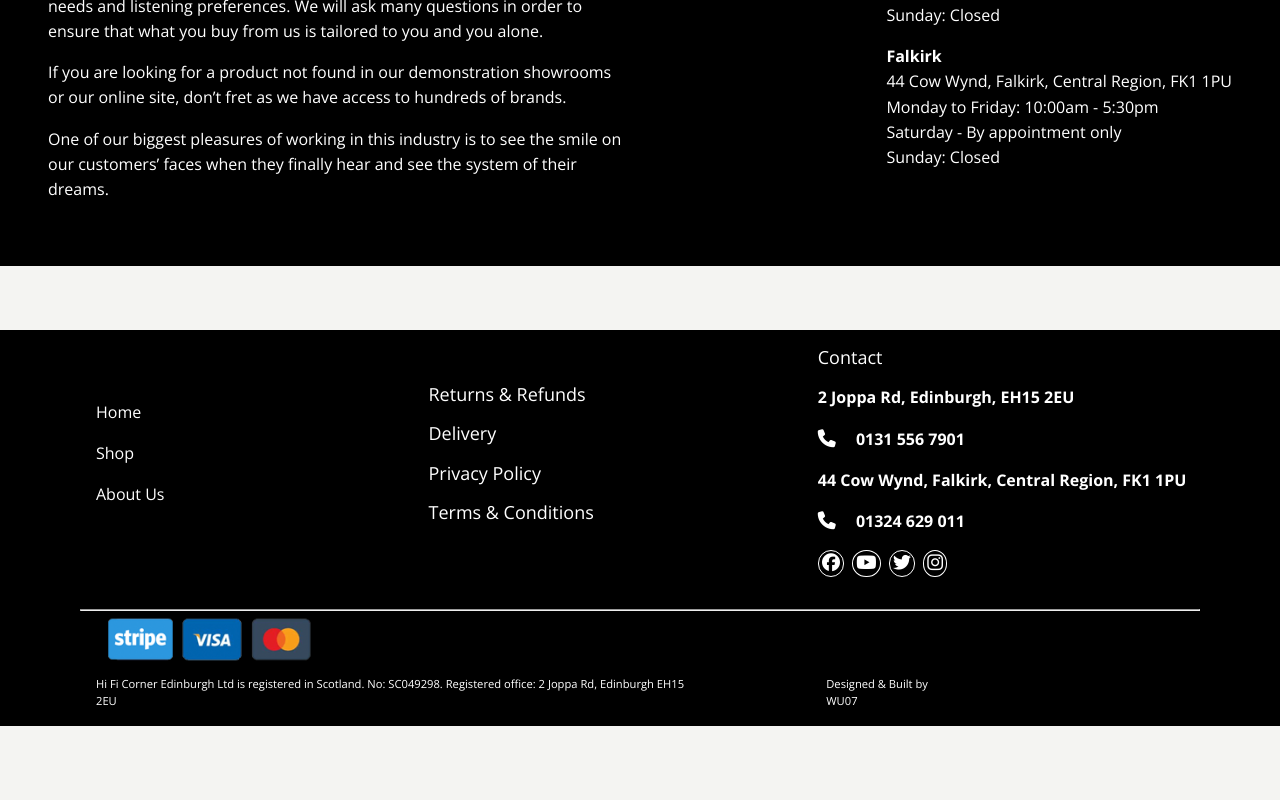
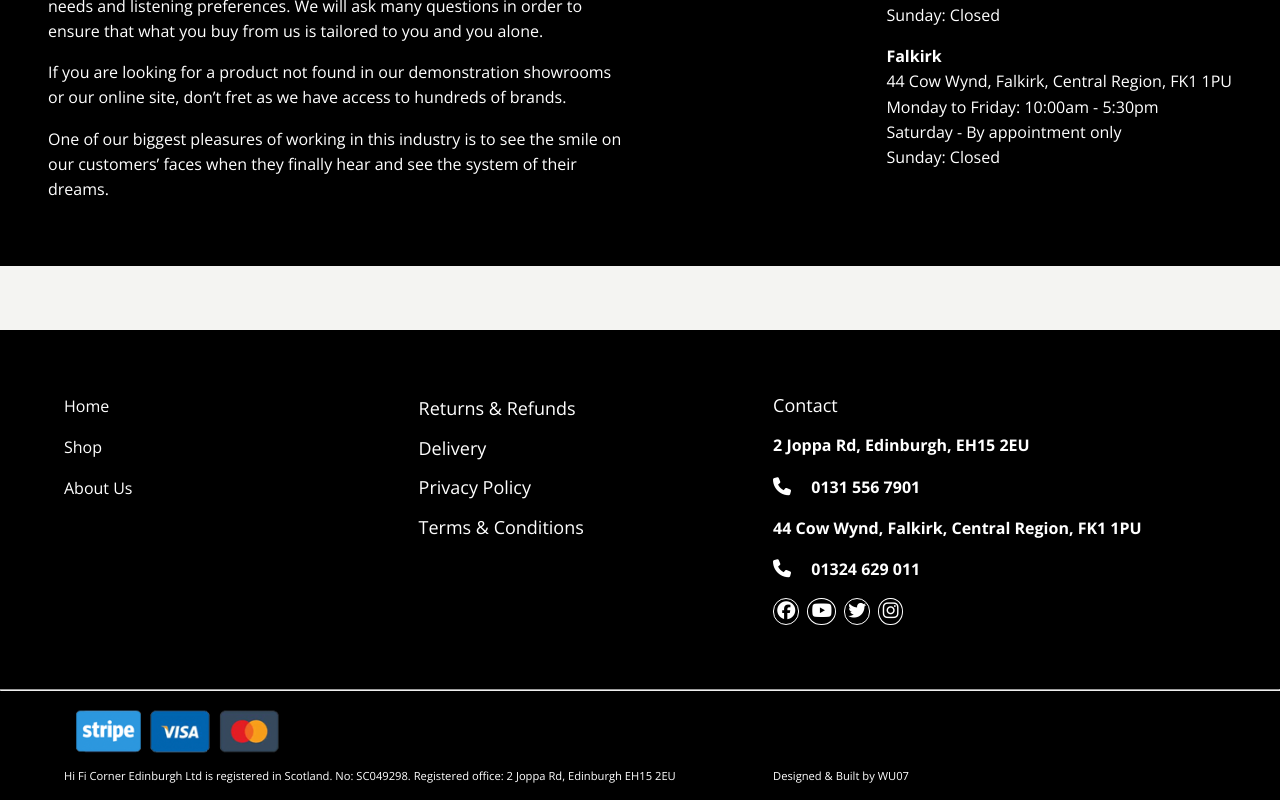
Before and after one commit to rts-cmk-wu08/the-big-bad-wolf, a React (Create React App) app: page / in a window 1280 px wide. Shown: the part 1056-1856 px from the top of the page. Before the commit the page ends 1782 px from the top, so only its background shows below. Built offline with nearby package versions, Linux system fonts and the light colour scheme; no server answers.

Commit message:
footer css fix (hurtig)

```diff
--- a/src/templates/Footer.js
+++ b/src/templates/Footer.js
@@ -14,15 +14,15 @@ const Footer = () => {
     <div className="container">
 
 
-   <div className="footer-txt">
+   <div className="footer-txt grid">
 
-    <nav className="footer-nav">
+    <ul className="footer-nav">
 
     <Link to={"/"}>Home</Link>
                 <Link to={"/shop"}>Shop</Link>
                 <Link to={"/about"}>About Us</Link>
 
-            </nav>
+            </ul>
 
 
 
@@ -51,11 +51,11 @@ const Footer = () => {
 
     </div>
     </div>
-    <hr/>
+    <hr className="alignfull"/>
     <img src={Image} alt="visa cards" />
 
 
-    <div className="footer-bottom">
+    <div className="footer-bottom grid">
 
 <p>Hi Fi Corner Edinburgh Ltd is registered in Scotland. No: SC049298. Registered office: 2 Joppa Rd, Edinburgh EH15 2EU</p>
 <p>Designed & Built by WU07</p>
--- a/src/templates/footer.scss
+++ b/src/templates/footer.scss
@@ -1,19 +1,21 @@
 footer {
-    padding: 11rem auto;
     background-color: black;
+    padding-top: 3rem;
+
 }
 
 .footer-txt {
-    padding-left: 3rem;
-    display: flex;
-    gap: 14rem;
-    align-items: center;
+
+    margin-bottom: 4rem;
     p,
     li,
     i,
     h3 {
         color: white;
         font-size: 18px;
+    }
+    ul {
+        padding-left: 0;
     }
     li {
         list-style: none;
@@ -24,6 +26,7 @@ footer {
     display: flex;
     flex-direction: column;
     gap: 1rem;
+    max-width: fit-content;
     a {
         text-decoration: none;
         color: white;
@@ -67,15 +70,31 @@ hr {
 }
 
 .footer-bottom {
-    display: flex;
-    gap: 8rem;
-    padding: 0rem 17rem 0rem 3rem;
+
     p {
         font-size: 0.7rem;
         color: white;
     }
+
+    p:first-child {
+        grid-column: 1 / span 2;
+    }
 }
 
 footer img {
-    padding: 0rem 15rem 0rem 3rem;
+    margin-top: .75rem;
+    margin-left: 1rem;
 }
+
+
+.footer-txt,
+.footer-bottom {
+    padding-left: 1rem;
+    padding-right: 1rem;
+    grid-template-columns: [first] 28% [line2] 28% [line3] auto [last];
+
+
+    &:nth-child(1) {
+        grid-column: 1 / span 2;
+    }
+}
```
